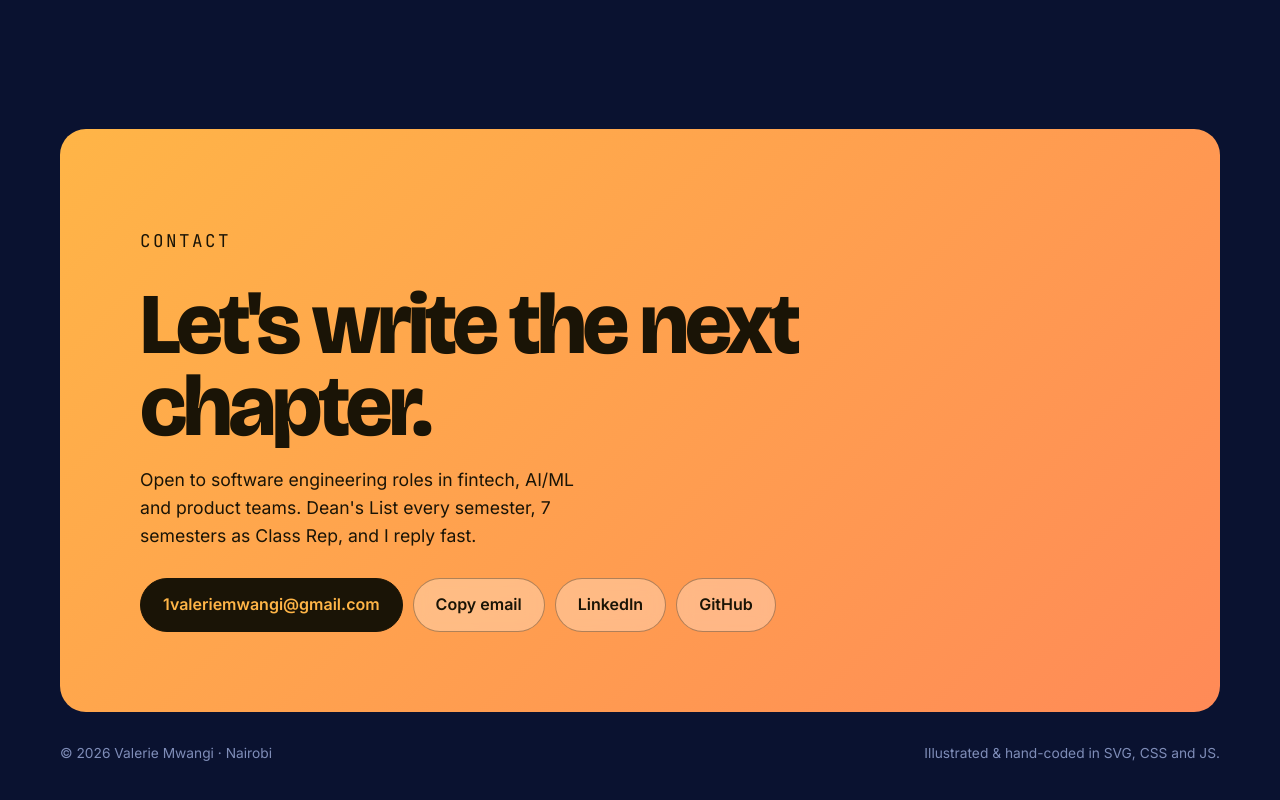
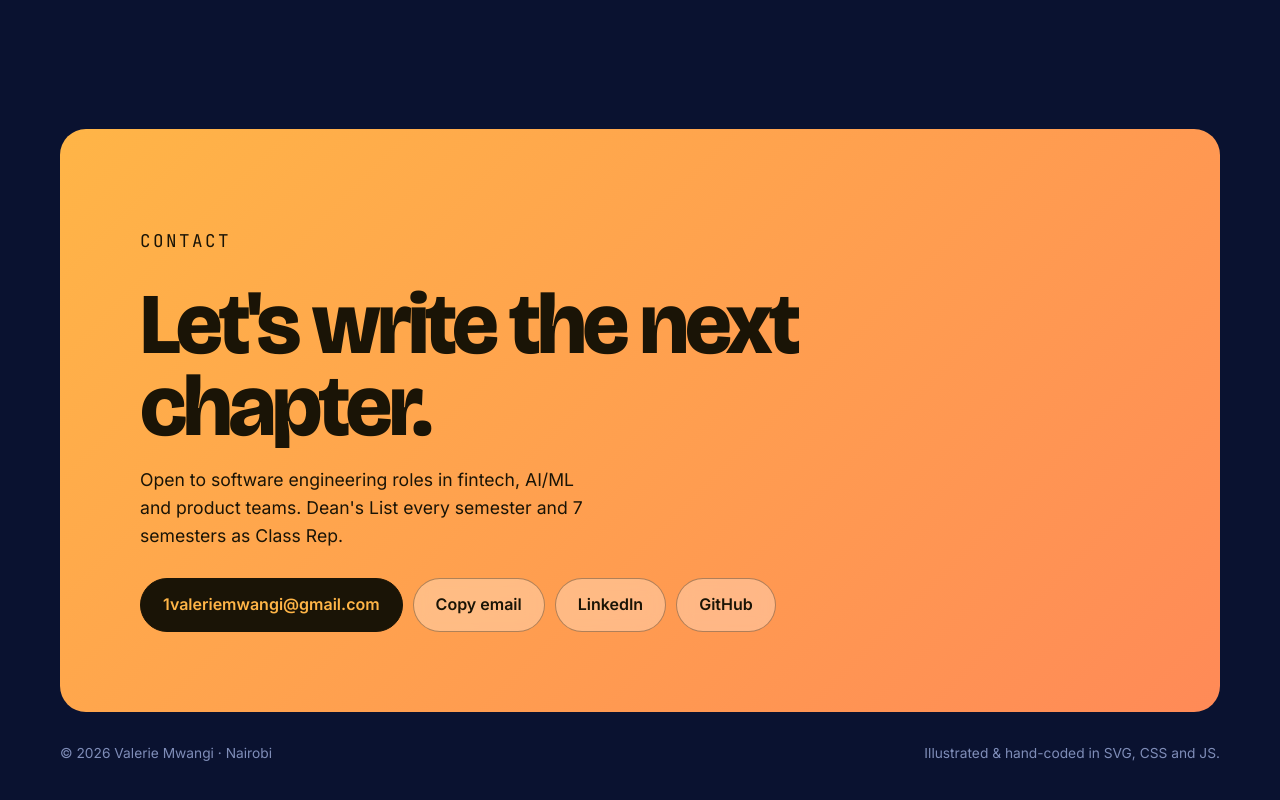
Before and after one commit to Kare100/valerie-portfolio, a plain HTML site: page index.html in a window 1280 px wide. Shown: the part 11021-11821 px from the top of the page. Drawn offline with nearby package versions, Linux system fonts and the light colour scheme.

Commit message:
Remove 'I reply fast' from contact section

```diff
--- a/index.html
+++ b/index.html
@@ -571,7 +571,7 @@ footer { display: flex; flex-wrap: wrap; justify-content: space-between; gap: 8p
       <div class="contact">
         <p class="eyebrow" style="color:#1A1406">Contact</p>
         <h2 id="ct-h">Let's write the next chapter.</h2>
-        <p>Open to software engineering roles in fintech, AI/ML and product teams. Dean's List every semester, 7 semesters as Class Rep, and I reply fast.</p>
+        <p>Open to software engineering roles in fintech, AI/ML and product teams. Dean's List every semester and 7 semesters as Class Rep.</p>
         <div class="btns" style="justify-content:flex-start">
           <a class="btn dark" href="mailto:1valeriemwangi@gmail.com">1valeriemwangi@gmail.com</a>
           <button class="btn" id="copy" type="button">Copy email</button>
```
